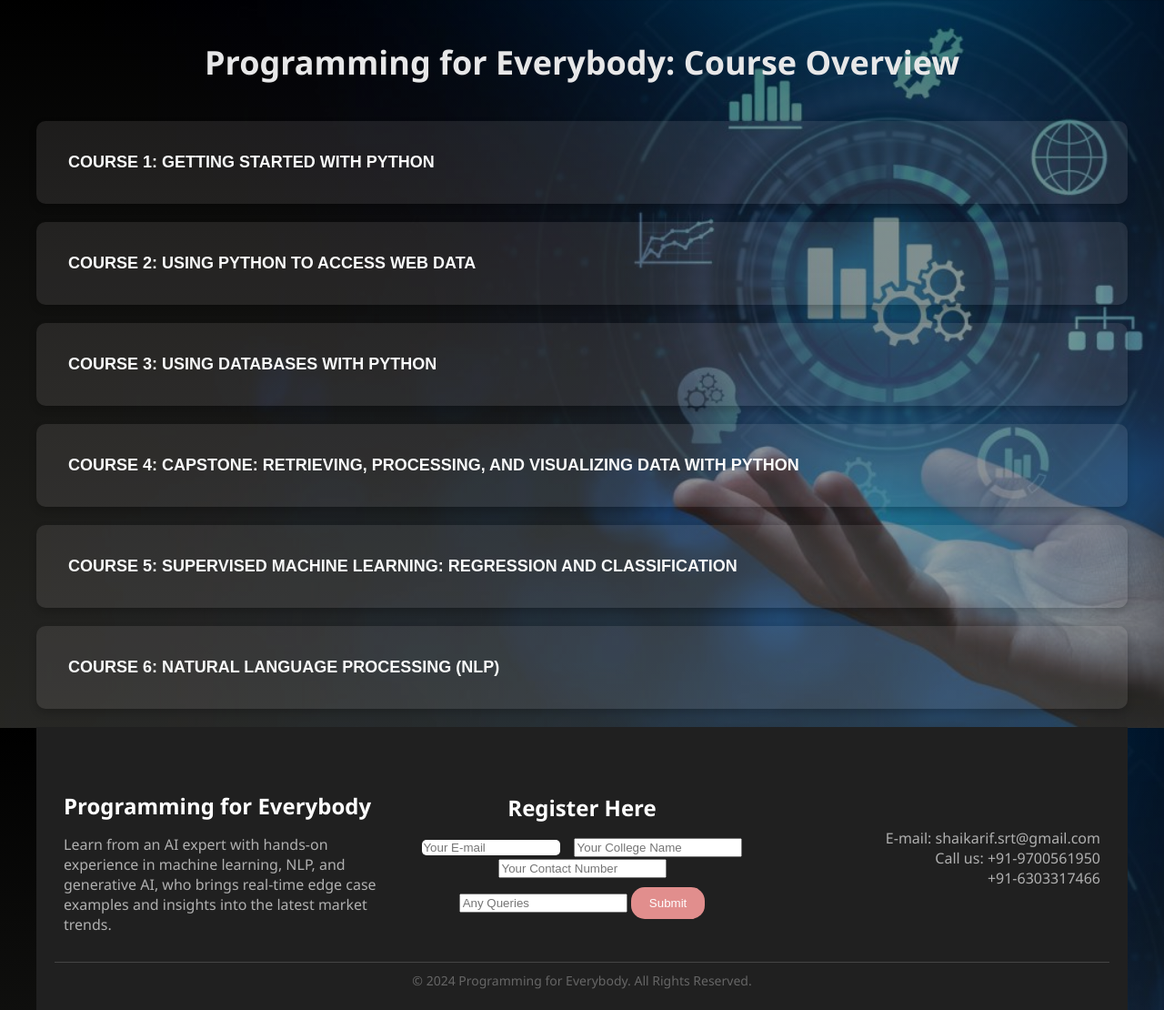
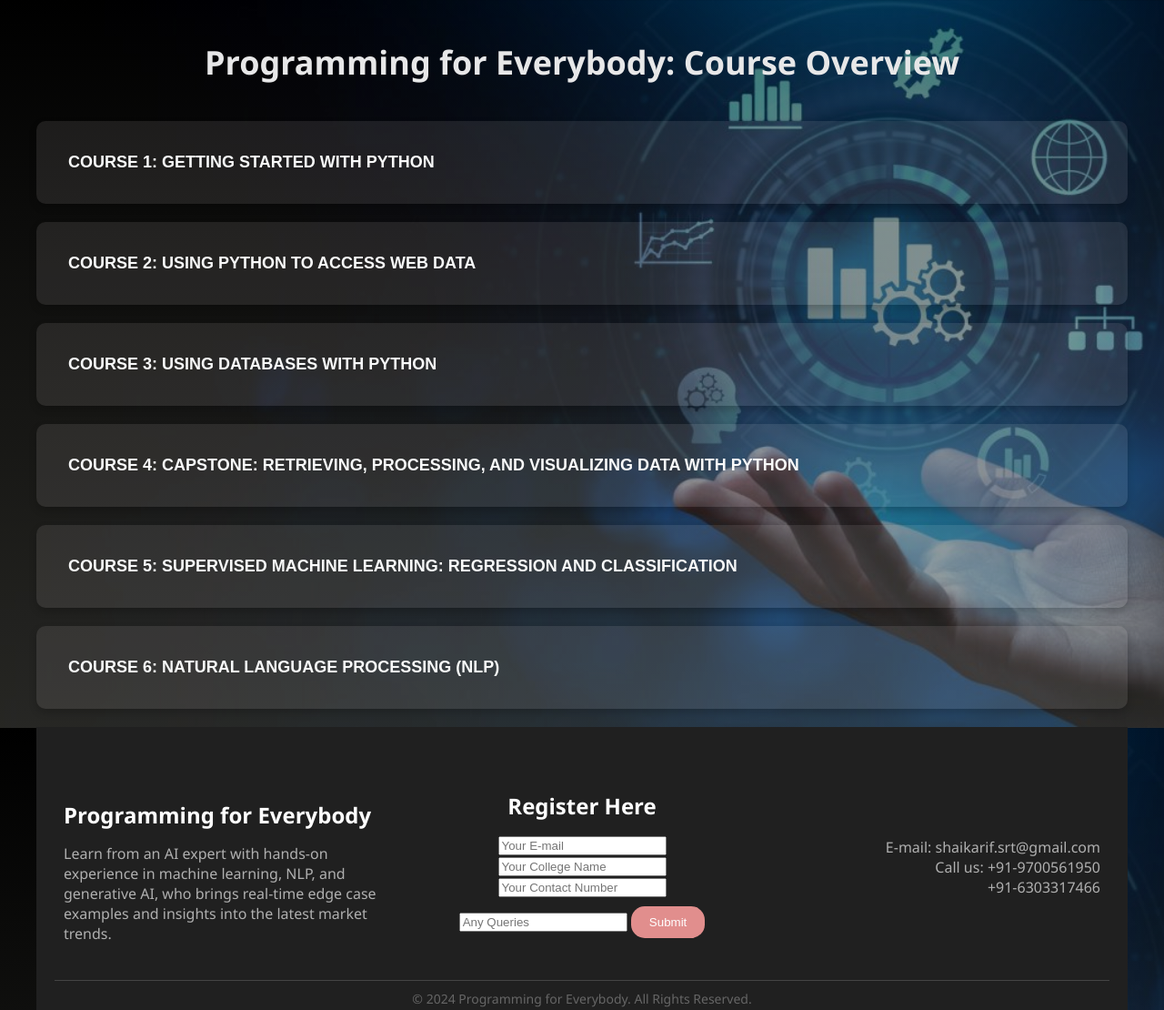
Before and after one commit to gouse95/course, a plain HTML site: page index.html in a window 1280 px wide. Shown: the top 1110 px of the page at 91% size. Drawn offline with Linux system fonts and the light colour scheme.

Commit message:
Update index.html

```diff
--- a/index.html
+++ b/index.html
@@ -105,13 +105,13 @@
             font-size: 24px;
             margin-bottom: 15px;
         }
-        .footer-center input[type="email"] {
+        /* .footer-center input[type="email"] {
             padding: 1px;
             border: none;
             border-radius: 5px;
             width: 150px;
             margin-right: 10px;
-        }
+        } */
         .footer-center input[type="college"] {
             padding: 1px;
             border: none;
```
